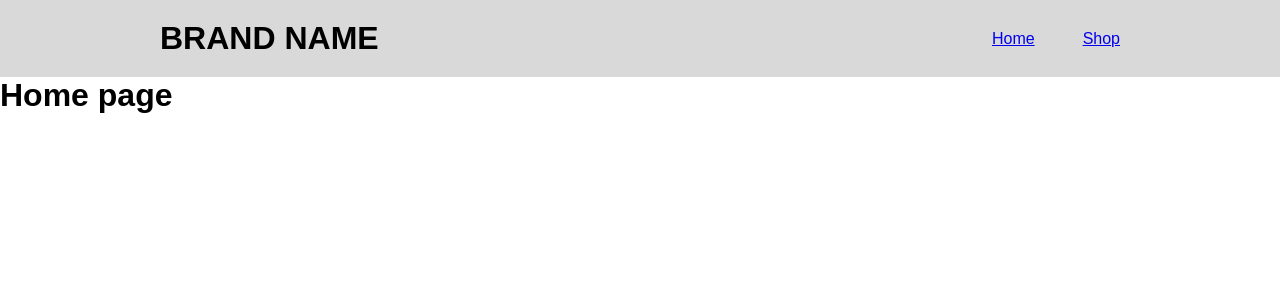
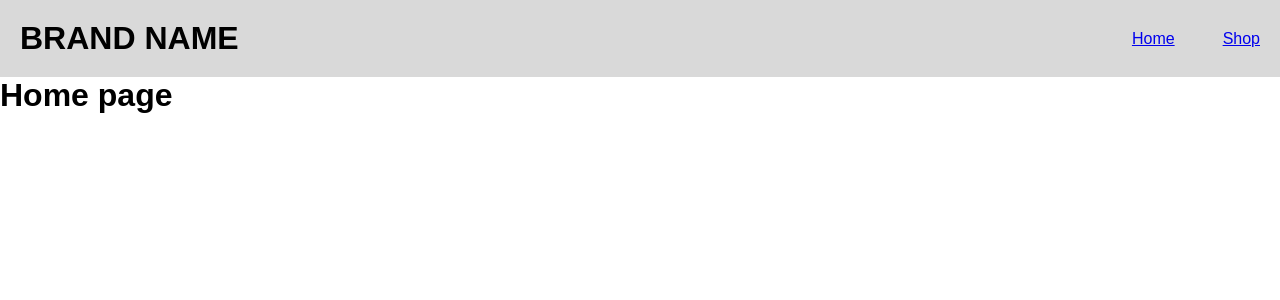
Before and after one commit to nelrnd/shopping-cart, a React (Create React App) app: page / in a window 1280 px wide. Shown: the top 300 px of the page. Built offline with nearby package versions, Linux system fonts and the light colour scheme.

Commit message:
Update NavBar max width

```diff
--- a/src/styles/NavBar.css
+++ b/src/styles/NavBar.css
@@ -4,7 +4,7 @@
 }
 
 .NavBar_content {
-  max-width: 960px;
+  max-width: 1400px;
   margin: auto;
 
   display: flex;
```
